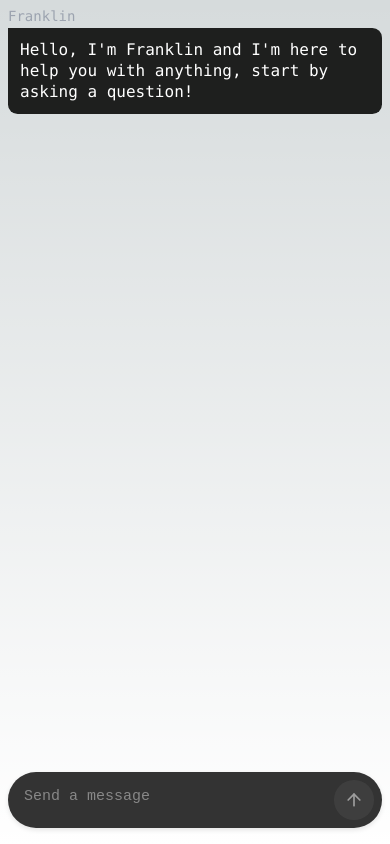
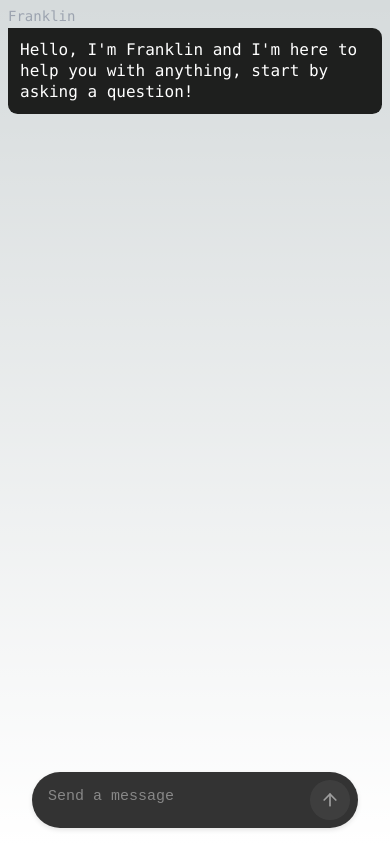
Before and after one commit to zomdar/chat-animation, a Next.js app: page / in a window 390 px wide. Built offline with nearby package versions, Linux system fonts and the light colour scheme; no server answers.

Commit message:
adjusting marign

```diff
--- a/src/components/chat/input/styles.module.css
+++ b/src/components/chat/input/styles.module.css
@@ -174,7 +174,7 @@
 /* Responsive design */
 @media (max-width: 640px) {
   .chatInputContainer {
-    margin: 0px;
+    margin: 0 24px;
     padding: 8px;
   }
 
```
